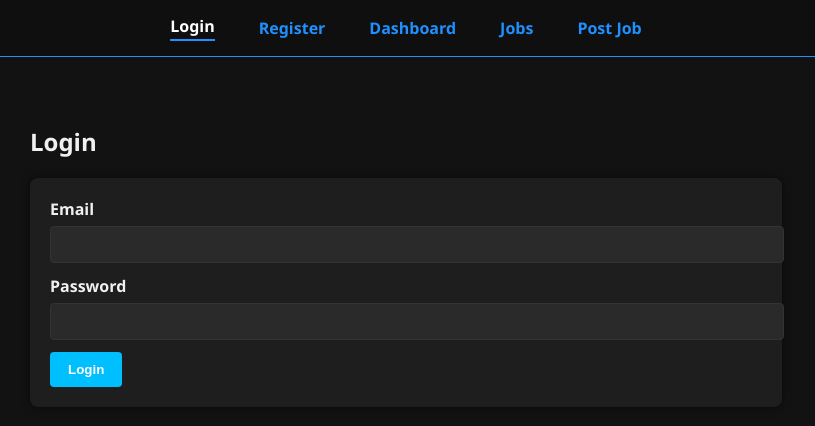
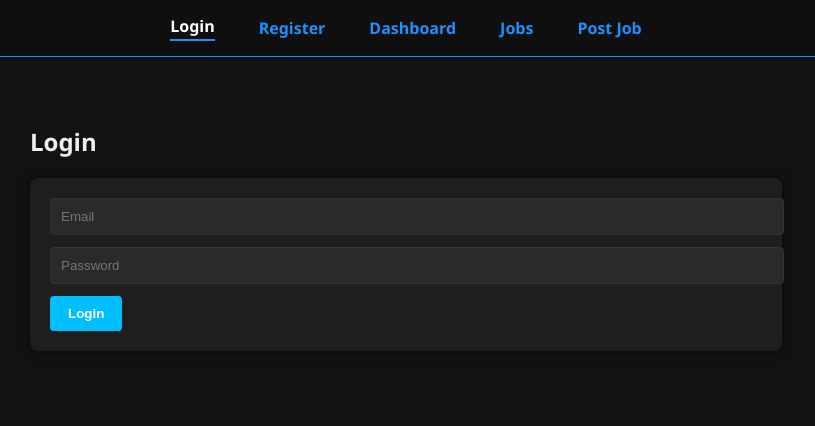
Before and after one commit to Preethika-Sankar/job-board, a React (Create React App) app in the folder frontend/: page /login in a window 1280 px wide. Shown: the top 426 px of the page, without its empty margins (234-1049 px from the left). Built offline with nearby package versions, Linux system fonts and the light colour scheme.

Commit message:
Fix Register and Login components to match backend API

```diff
--- a/frontend/src/pages/Login.jsx
+++ b/frontend/src/pages/Login.jsx
@@ -1,61 +1,57 @@
 import React, { useState } from 'react';
-import { useForm } from 'react-hook-form';
 import axios from 'axios';
 import { useNavigate } from 'react-router-dom';
 
 export default function Login() {
-  const { register, handleSubmit } = useForm();
+  const [formData, setFormData] = useState({
+    email: '',
+    password: ''
+  });
+  const [message, setMessage] = useState('');
   const navigate = useNavigate();
-  const [loginMessage, setLoginMessage] = useState('');
-  const [messageColor, setMessageColor] = useState('');
 
-  const onSubmit = async (data) => {
+  const handleSubmit = async (e) => {
+    e.preventDefault();
+    const API = process.env.REACT_APP_API_URL;
+
     try {
-      // ✅ Use environment variable instead of hard-coded URL
-      const API = process.env.REACT_APP_API_URL;
+      const res = await axios.post(`${API}/login`, formData, {
+        headers: { 'Content-Type': 'application/json' }
+      });
 
-      const res = await axios.post(
-        `${API}/login`,   // 👈 backend URL comes from .env / Vercel
-        data,
-        {
-          headers: { 'Content-Type': 'application/json' }
-        }
-      );
+      setMessage('Login successful ✅');
+      console.log(res.data);
 
-      localStorage.setItem('auth', true);
-      localStorage.setItem('userId', res.data.user.id);
-      localStorage.setItem('role', res.data.user.role);
+      // Save user info or token if needed
+      localStorage.setItem('user', JSON.stringify(res.data.user));
 
-      setLoginMessage('Login successful ✅');
-      setMessageColor('green');
-
-      if (res.data.user.role === 'recruiter') {
-        navigate('/dashboard');
-      } else {
-        navigate('/jobs');
-      }
+      // Redirect to dashboard
+      navigate('/dashboard');
     } catch (err) {
       console.error(err);
-      setLoginMessage('Login failed ❌');
-      setMessageColor('red');
+      setMessage('Login failed ❌');
     }
   };
 
   return (
     <div className="page-container">
       <h2>Login</h2>
-
-      {loginMessage && (
-        <p style={{ color: messageColor, fontWeight: 'bold' }}>{loginMessage}</p>
-      )}
-
-      <form onSubmit={handleSubmit(onSubmit)}>
-        <label>Email</label>
-        <input {...register('email', { required: true })} />
-
-        <label>Password</label>
-        <input type="password" {...register('password', { required: true })} />
-
+      {message && <p>{message}</p>}
+      <form onSubmit={handleSubmit}>
+        <input
+          type="email"
+          value={formData.email}
+          onChange={e => setFormData({ ...formData, email: e.target.value })}
+          placeholder="Email"
+          required
+        />
+        <input
+          type="password"
+          value={formData.password}
+          onChange={e => setFormData({ ...formData, password: e.target.value })}
+          placeholder="Password"
+          required
+        />
         <button type="submit">Login</button>
       </form>
     </div>
--- a/frontend/src/pages/Register.jsx
+++ b/frontend/src/pages/Register.jsx
@@ -3,7 +3,12 @@ import axios from 'axios';
 import { useNavigate } from 'react-router-dom';
 
 export default function Register() {
-  const [formData, setFormData] = useState({ email: '', password: '' });
+  const [formData, setFormData] = useState({
+    name: '',
+    email: '',
+    password: '',
+    role: 'candidate' // default role
+  });
   const [message, setMessage] = useState('');
   const navigate = useNavigate();
 
@@ -30,17 +35,33 @@ export default function Register() {
       {message && <p>{message}</p>}
       <form onSubmit={handleSubmit}>
         <input
+          type="text"
+          value={formData.name}
+          onChange={e => setFormData({ ...formData, name: e.target.value })}
+          placeholder="Name"
+          required
+        />
+        <input
           type="email"
           value={formData.email}
           onChange={e => setFormData({ ...formData, email: e.target.value })}
           placeholder="Email"
+          required
         />
         <input
           type="password"
           value={formData.password}
           onChange={e => setFormData({ ...formData, password: e.target.value })}
           placeholder="Password"
+          required
         />
+        <select
+          value={formData.role}
+          onChange={e => setFormData({ ...formData, role: e.target.value })}
+        >
+          <option value="candidate">Candidate</option>
+          <option value="recruiter">Recruiter</option>
+        </select>
         <button type="submit">Register</button>
       </form>
     </div>
```
Also changed, not shown: 1 other file (tests, documents, lock files or other folders).
